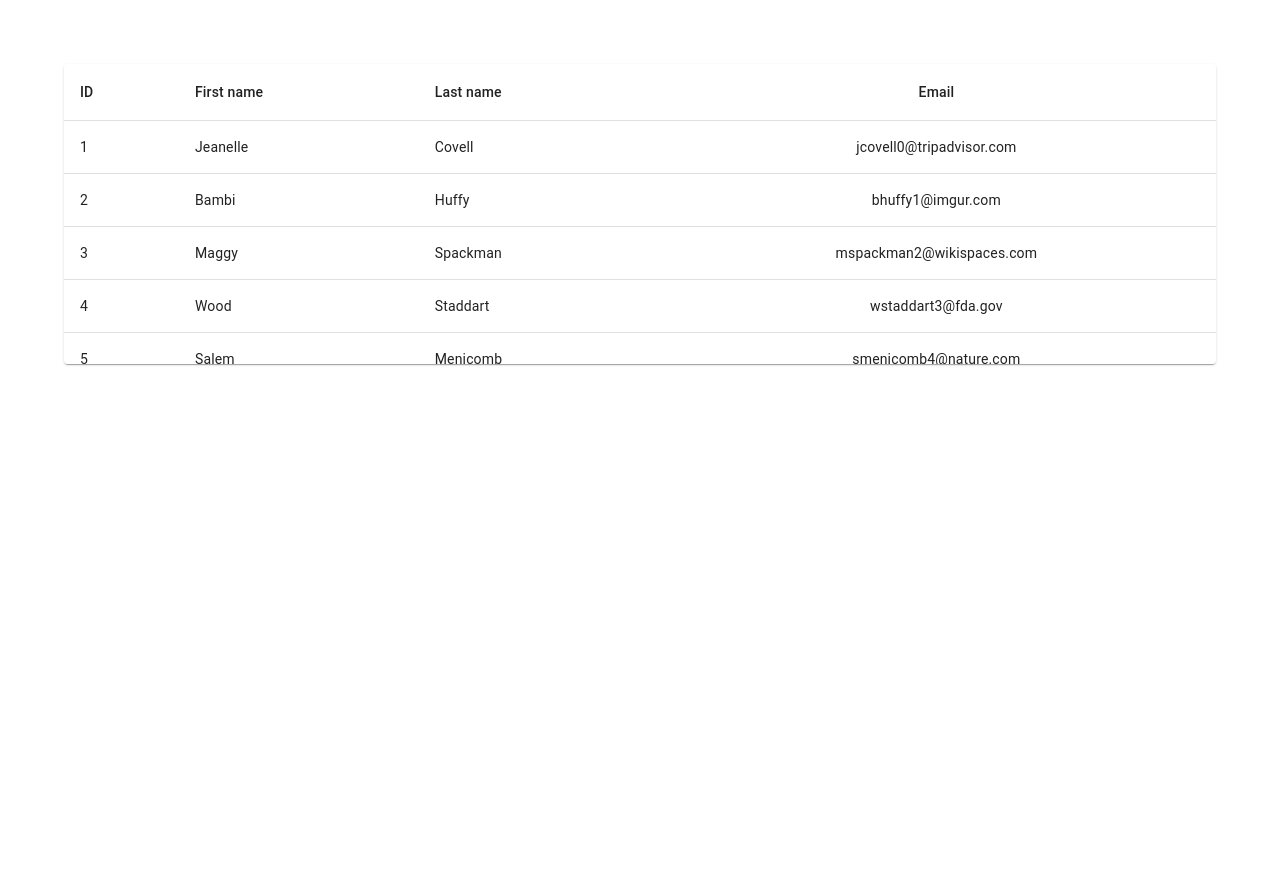
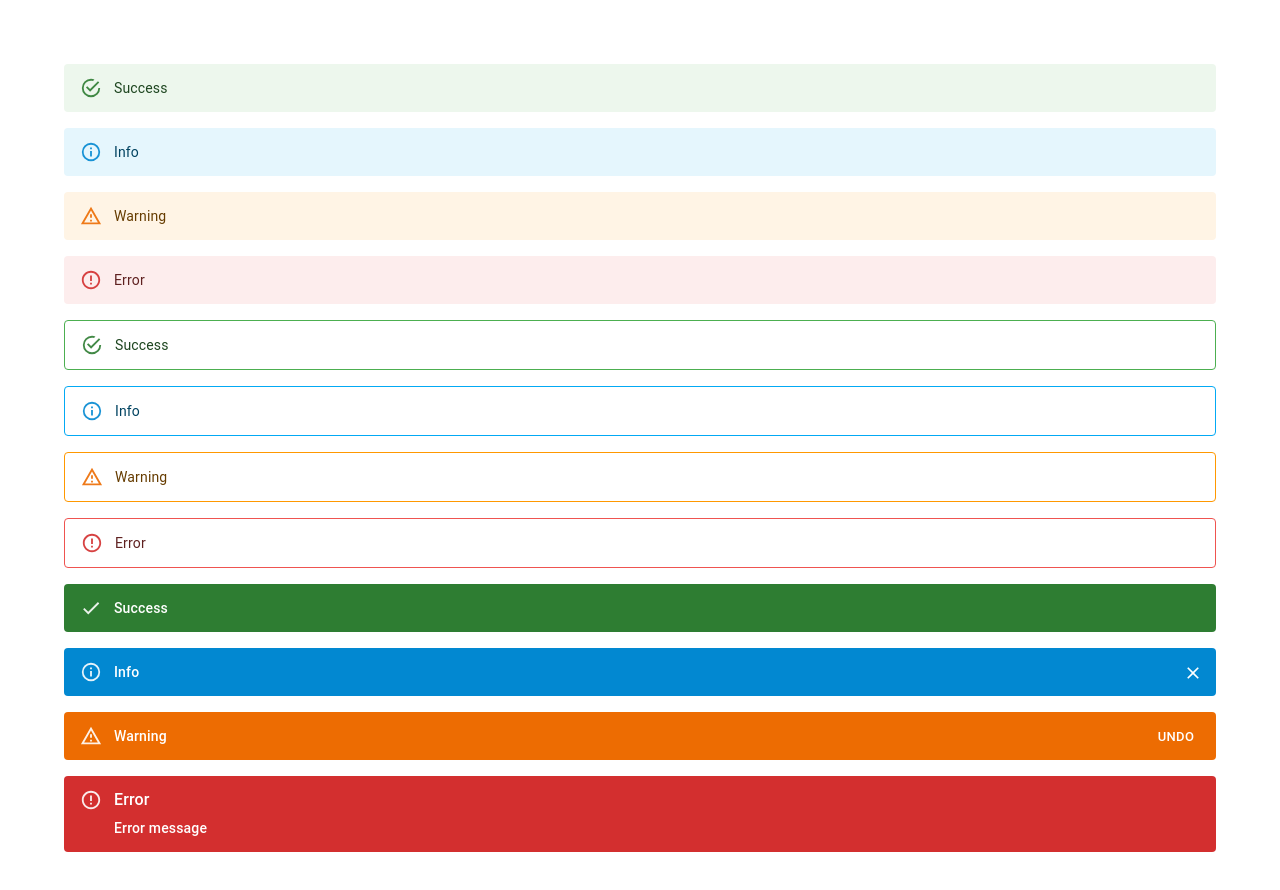
Before and after one commit to GitGud1234/react-mui-demo, a React (Create React App) app: page / in a window 1280 px wide. Shown: the top 890 px of the page. Before the commit the page ends 800 px from the top, so only its background shows below. Built offline with nearby package versions, Linux system fonts and the light colour scheme.

Commit message:
MuiAlert component

```diff
--- a/src/App.tsx
+++ b/src/App.tsx
@@ -25,6 +25,7 @@
 import { MuiChip } from './components/MuiChip';
 import { MuiTooltip } from './components/MuiTooltip';
 import { MuiTable } from './components/MuiTable';
+import { MuiAlert } from './components/MuiAlert';
 
 /*
 const theme = createTheme({
@@ -72,7 +73,8 @@
       {/* <MuiList /> */}
       {/* <MuiChip /> */}
       {/* <MuiTooltip /> */}
-      <MuiTable />
+      {/* <MuiTable /> */}
+      <MuiAlert />
     </div>
     //</ThemeProvider>
   );
--- /dev/null
+++ b/src/components/MuiAlert.tsx
@@ -0,0 +1,56 @@
+import { Stack, Alert, AlertTitle, Button } from '@mui/material';
+import CheckIcon from '@mui/icons-material/Check';
+
+export const MuiAlert = () => {
+  return (
+    <Stack spacing={2}>
+      <Alert severity="success">Success</Alert>
+      <Alert severity="info">Info</Alert>
+      <Alert severity="warning">Warning</Alert>
+      <Alert severity="error">Error</Alert>
+
+      <Alert variant="outlined" severity="success">
+        Success
+      </Alert>
+      <Alert variant="outlined" severity="info">
+        Info
+      </Alert>
+      <Alert variant="outlined" severity="warning">
+        Warning
+      </Alert>
+      <Alert variant="outlined" severity="error">
+        Error
+      </Alert>
+
+      <Alert
+        variant="filled"
+        severity="success"
+        icon={<CheckIcon fontSize="inherit" />}
+      >
+        Success
+      </Alert>
+      <Alert
+        variant="filled"
+        severity="info"
+        onClose={() => alert('close alert')}
+      >
+        Info
+      </Alert>
+      <Alert
+        variant="filled"
+        severity="warning"
+        action={
+          <Button color="inherit" size="small">
+            UNDO
+          </Button>
+        }
+      >
+        Warning
+      </Alert>
+      <Alert variant="filled" severity="error">
+        <AlertTitle>Error</AlertTitle>
+        Error message
+      </Alert>
+    </Stack>
+  );
+};
```
